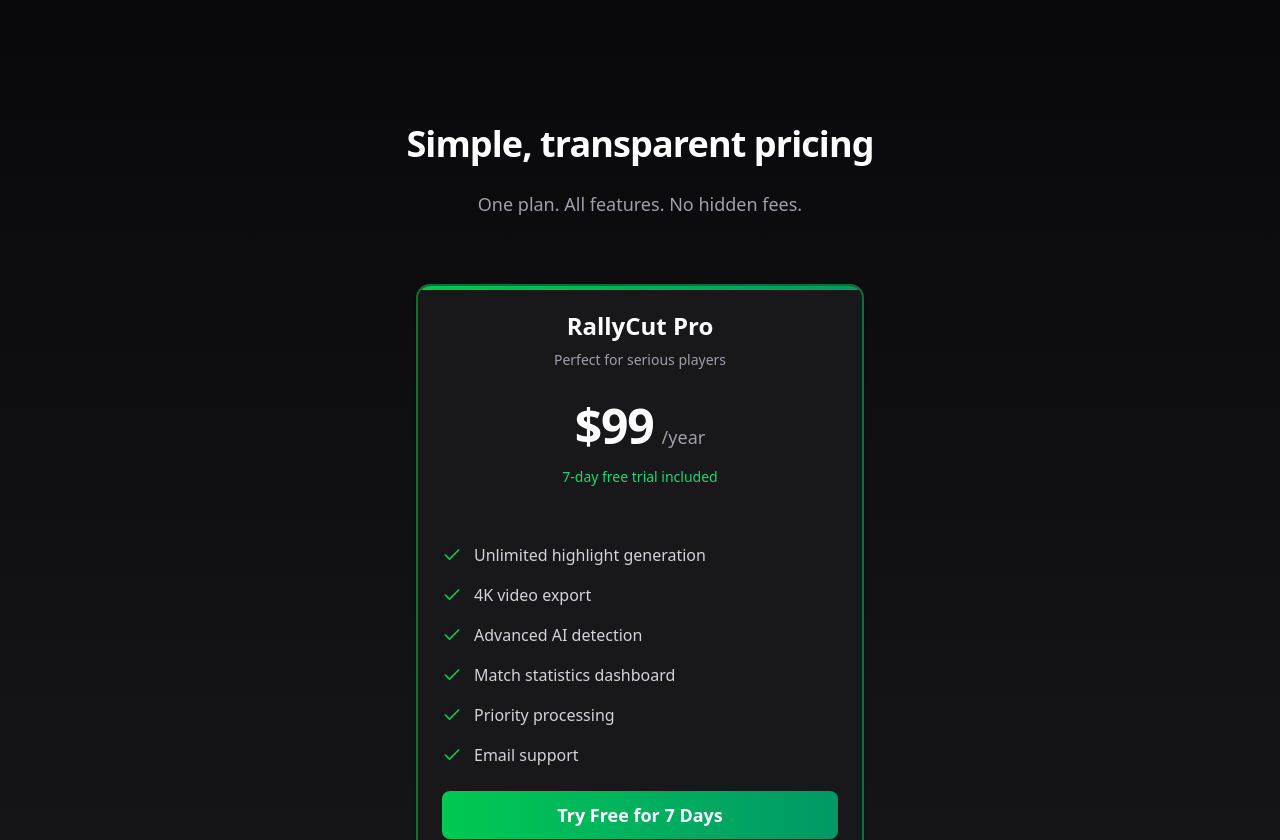
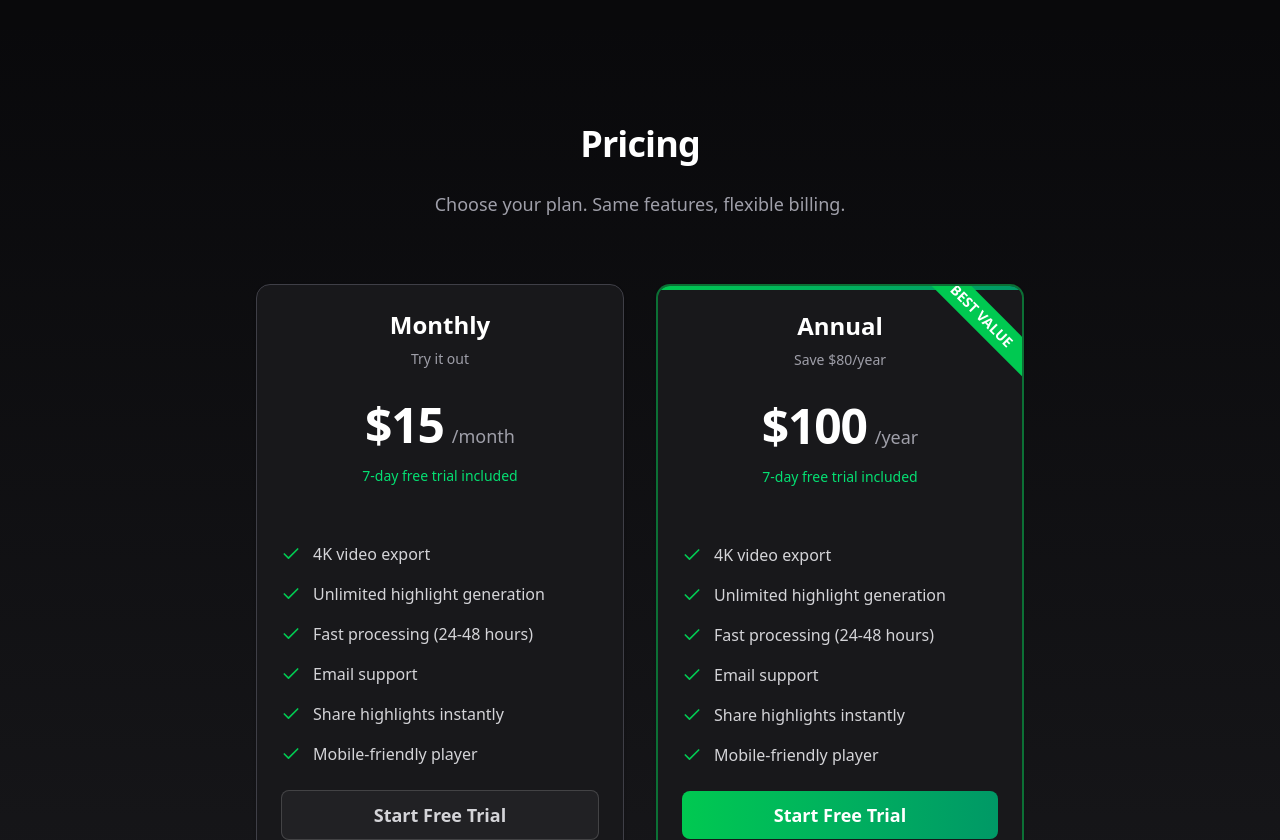
Before and after one commit to zhiachong/rallycut-web, a Next.js app: page / in a window 1280 px wide. Shown: the part 1960-2800 px from the top of the page. Built offline with nearby package versions, Linux system fonts and the light colour scheme.

Commit message:
Update: Dual-tier pricing (5/mo, 00/yr), clarify signup flow (free trial first)

```diff
--- a/components/hero.tsx
+++ b/components/hero.tsx
@@ -25,7 +25,7 @@
           </h1>
 
           <p className="mt-6 text-lg leading-8 text-zinc-400 sm:text-xl">
-            4K export. Half the price. AI-powered tennis highlight generation in seconds.
+            Get 4K highlights from your tennis matches. 7-day free trial. No credit card required.
           </p>
 
           <div className="mt-10 flex flex-col items-center justify-center gap-4 sm:flex-row">
--- a/components/pricing.tsx
+++ b/components/pricing.tsx
@@ -9,12 +9,12 @@
 }
 
 const features = [
+  '4K video export',
   'Unlimited highlight generation',
-  '4K video export',
-  'Advanced AI detection',
-  'Match statistics dashboard',
-  'Priority processing',
+  'Fast processing (24-48 hours)',
   'Email support',
+  'Share highlights instantly',
+  'Mobile-friendly player',
 ];
 
 export function Pricing({ onSubscribe }: PricingProps) {
@@ -23,22 +23,63 @@
       <div className="container mx-auto max-w-7xl px-4 sm:px-6 lg:px-8">
         <div className="mx-auto max-w-2xl text-center">
           <h2 className="text-3xl font-bold tracking-tight text-white sm:text-4xl">
-            Simple, transparent pricing
+            Pricing
           </h2>
           <p className="mt-6 text-lg leading-8 text-zinc-400">
-            One plan. All features. No hidden fees.
+            Choose your plan. Same features, flexible billing.
           </p>
         </div>
 
-        <div className="mx-auto mt-16 max-w-md">
+        <div className="mx-auto mt-16 grid gap-8 lg:grid-cols-2 max-w-3xl">
+          {/* Monthly Plan */}
+          <Card className="relative overflow-hidden border border-zinc-700 bg-zinc-900">
+            <CardHeader className="text-center pb-8">
+              <CardTitle className="text-2xl font-bold text-white">Monthly</CardTitle>
+              <CardDescription className="text-zinc-400">Try it out</CardDescription>
+              <div className="mt-6 flex items-baseline justify-center gap-x-2">
+                <span className="text-5xl font-bold tracking-tight text-white">$15</span>
+                <span className="text-lg text-zinc-400">/month</span>
+              </div>
+              <p className="mt-2 text-sm text-green-400">7-day free trial included</p>
+            </CardHeader>
+
+            <CardContent className="space-y-6">
+              <ul className="space-y-4">
+                {features.map((feature) => (
+                  <li key={feature} className="flex items-center gap-3">
+                    <Check className="h-5 w-5 flex-shrink-0 text-green-500" />
+                    <span className="text-zinc-300">{feature}</span>
+                  </li>
+                ))}
+              </ul>
+
+              <Button
+                size="lg"
+                onClick={onSubscribe}
+                variant="outline"
+                className="w-full border-zinc-700 text-zinc-300 hover:bg-zinc-800 py-6 text-lg font-semibold"
+              >
+                Start Free Trial
+              </Button>
+
+              <p className="text-center text-xs text-zinc-500">
+                Cancel anytime. No credit card required.
+              </p>
+            </CardContent>
+          </Card>
+
+          {/* Annual Plan - Featured */}
           <Card className="relative overflow-hidden border-2 border-green-500/50 bg-zinc-900">
             <div className="absolute inset-x-0 top-0 h-1 bg-gradient-to-r from-green-500 to-emerald-600" />
+            <div className="absolute -right-12 top-4 rotate-45 bg-green-500 px-12 py-1 text-sm font-bold text-white">
+              BEST VALUE
+            </div>
 
             <CardHeader className="text-center pb-8">
-              <CardTitle className="text-2xl font-bold text-white">RallyCut Pro</CardTitle>
-              <CardDescription className="text-zinc-400">Perfect for serious players</CardDescription>
+              <CardTitle className="text-2xl font-bold text-white">Annual</CardTitle>
+              <CardDescription className="text-zinc-400">Save $80/year</CardDescription>
               <div className="mt-6 flex items-baseline justify-center gap-x-2">
-                <span className="text-5xl font-bold tracking-tight text-white">$99</span>
+                <span className="text-5xl font-bold tracking-tight text-white">$100</span>
                 <span className="text-lg text-zinc-400">/year</span>
               </div>
               <p className="mt-2 text-sm text-green-400">7-day free trial included</p>
@@ -59,11 +100,11 @@
                 onClick={onSubscribe}
                 className="w-full bg-gradient-to-r from-green-500 to-emerald-600 text-white hover:from-green-600 hover:to-emerald-700 py-6 text-lg font-semibold"
               >
-                Try Free for 7 Days
+                Start Free Trial
               </Button>
 
               <p className="text-center text-xs text-zinc-500">
-                Cancel anytime. No credit card required for trial.
+                Cancel anytime. No credit card required.
               </p>
             </CardContent>
           </Card>
--- a/components/upload-form.tsx
+++ b/components/upload-form.tsx
@@ -62,10 +62,10 @@
       <div className="container mx-auto max-w-2xl px-4 sm:px-6 lg:px-8">
         <div className="text-center mb-12">
           <h2 className="text-3xl font-bold tracking-tight text-white sm:text-4xl">
-            Upload Your Match
+            Start Your Free Trial
           </h2>
           <p className="mt-4 text-lg text-zinc-400">
-            Start your free trial and get AI-powered highlights in minutes
+            Get 7 days free. Upload your match, get 4K highlights, then decide.
           </p>
         </div>
 
@@ -155,12 +155,12 @@
                 Processing...
               </span>
             ) : (
-              'Start Free Trial'
+              'Activate Free Trial & Upload'
             )}
           </Button>
 
           <p className="text-center text-xs text-zinc-500">
-            By uploading, you agree to our Terms of Service and Privacy Policy
+            No credit card required. 7-day free trial. Cancel anytime.
           </p>
         </form>
       </div>
```
